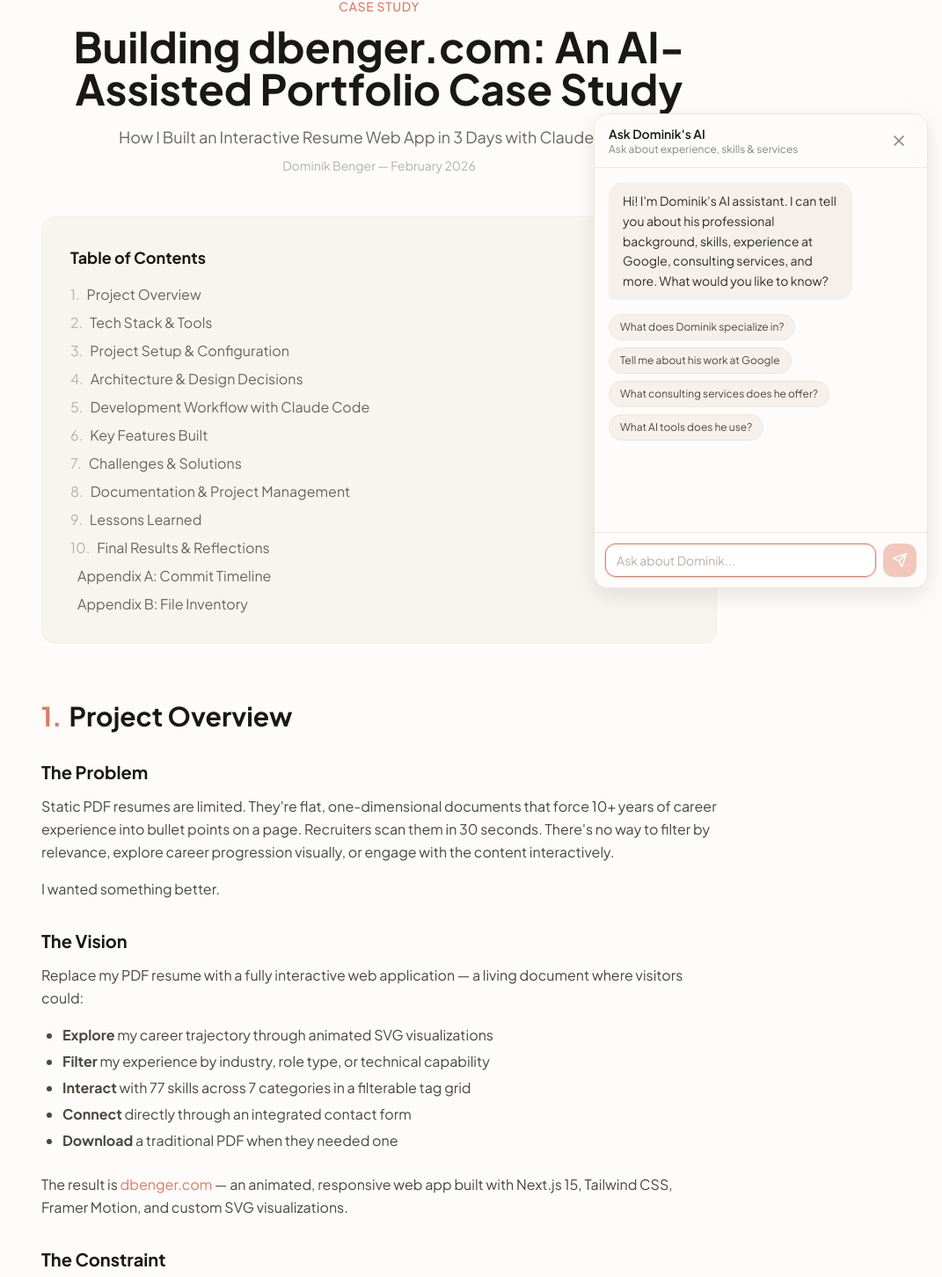
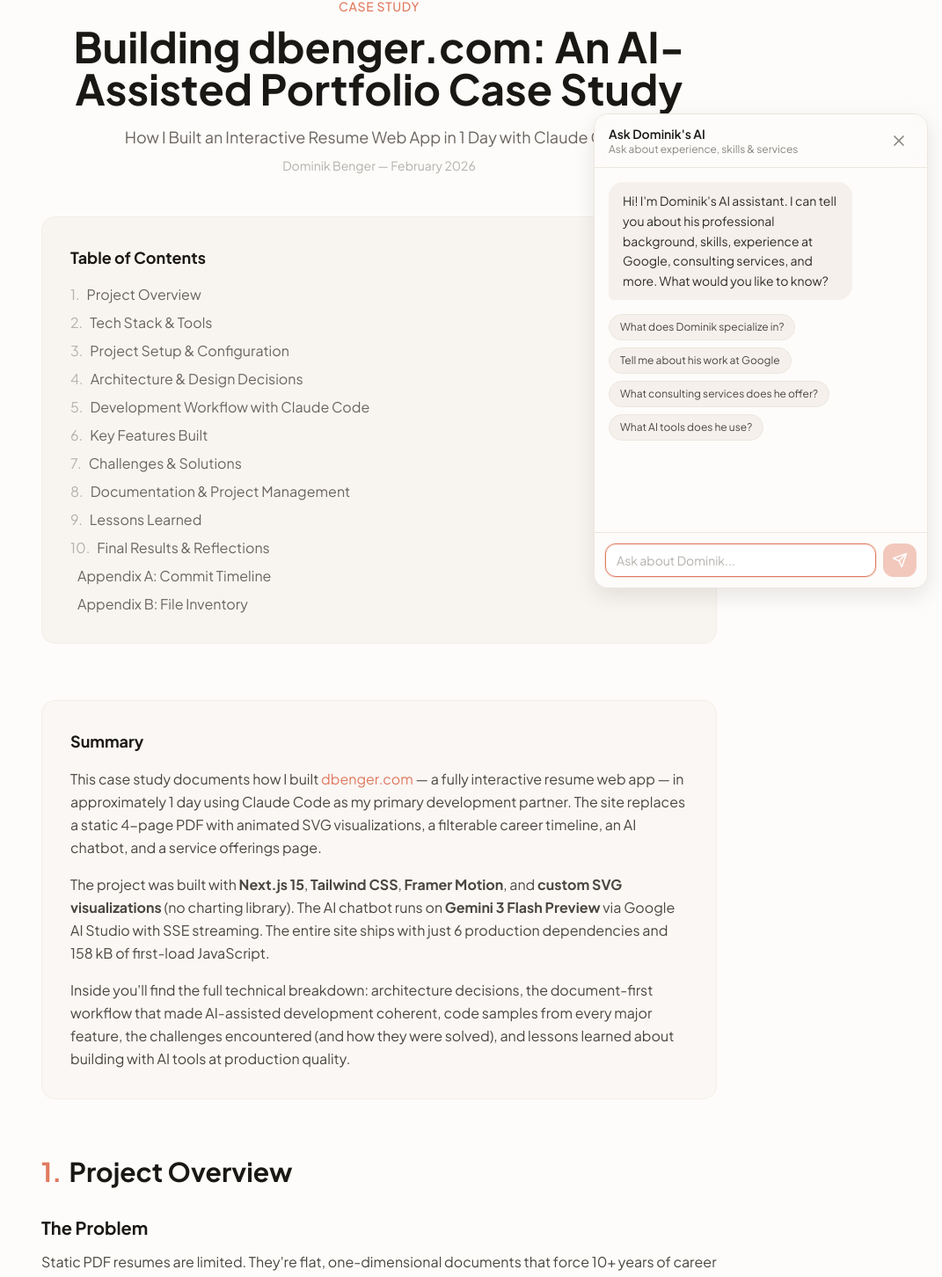
Before and after one commit to Ninety2UA/web-app-resume, a Next.js app: page /how-i-built-this in a window 1280 px wide. Shown: the part 115-1567 px from the top of the page at 88% size, without its empty margins (209-1280 px from the left). Built offline with nearby package versions, Linux system fonts and the light colour scheme.

Commit message:
Add summary section to ebook page, make hero ebook button more visible, update timeline to 1 day
Co-Authored-By: Claude Opus 4.6 <noreply@anthropic.com>

```diff
--- a/src/components/ebook/EbookContent.tsx
+++ b/src/components/ebook/EbookContent.tsx
@@ -73,7 +73,7 @@ export function EbookContent() {
               Building dbenger.com: An AI-Assisted Portfolio Case Study
             </h1>
             <p className="text-warm-600 max-w-2xl mx-auto text-lg leading-relaxed mb-2">
-              How I Built an Interactive Resume Web App in 3 Days with Claude Code
+              How I Built an Interactive Resume Web App in 1 Day with Claude Code
             </p>
             <p className="text-warm-400 text-sm">Dominik Benger &mdash; February 2026</p>
           </motion.div>
@@ -102,6 +102,20 @@ export function EbookContent() {
             </ol>
           </motion.nav>
 
+          {/* ── Summary ── */}
+          <motion.section {...sectionAnim} className="bg-warm-100/40 border border-warm-200/50 rounded-2xl p-5 sm:p-8 mb-16">
+            <h2 className="text-lg font-bold text-warm-900 mb-4">Summary</h2>
+            <p className="text-warm-700 leading-relaxed mb-4">
+              This case study documents how I built <a href="https://dbenger.com" className="text-coral hover:underline">dbenger.com</a> &mdash; a fully interactive resume web app &mdash; in approximately 1 day using Claude Code as my primary development partner. The site replaces a static 4-page PDF with animated SVG visualizations, a filterable career timeline, an AI chatbot, and a service offerings page.
+            </p>
+            <p className="text-warm-700 leading-relaxed mb-4">
+              The project was built with <strong>Next.js 15</strong>, <strong>Tailwind CSS</strong>, <strong>Framer Motion</strong>, and <strong>custom SVG visualizations</strong> (no charting library). The AI chatbot runs on <strong>Gemini 3 Flash Preview</strong> via Google AI Studio with SSE streaming. The entire site ships with just 6 production dependencies and 158 kB of first-load JavaScript.
+            </p>
+            <p className="text-warm-700 leading-relaxed">
+              Inside you&apos;ll find the full technical breakdown: architecture decisions, the document-first workflow that made AI-assisted development coherent, code samples from every major feature, the challenges encountered (and how they were solved), and lessons learned about building with AI tools at production quality.
+            </p>
+          </motion.section>
+
           {/* ── Section 1: Project Overview ── */}
           <motion.section {...sectionAnim}>
             <SectionTitle id="project-overview" number="1" title="Project Overview" />
@@ -129,7 +143,7 @@ export function EbookContent() {
 
             <SubTitle>The Constraint</SubTitle>
             <p className="text-warm-700 leading-relaxed mb-6">
-              I built the entire project in approximately <strong>3 days</strong> using Claude Code as my primary development partner. No design team, no Figma mockups, no prior React/Next.js project in this domain. Just a 4-page resume PDF, a product requirements document, and an AI coding assistant.
+              I built the entire project in approximately <strong>1 day</strong> using Claude Code as my primary development partner. No design team, no Figma mockups, no prior React/Next.js project in this domain. Just a 4-page resume PDF, a product requirements document, and an AI coding assistant.
             </p>
 
             <SubTitle>What It Became</SubTitle>
@@ -887,7 +901,7 @@ export function EbookContent() {
             <SubTitle>By the Numbers</SubTitle>
             <div className="grid grid-cols-2 sm:grid-cols-3 gap-4 mb-8">
               {[
-                { label: 'Development time', value: '~3 days' },
+                { label: 'Development time', value: '~1 day' },
                 { label: 'Total commits', value: '30+' },
                 { label: 'Source files', value: '~37' },
                 { label: 'Lines (initial commit)', value: '10,581' },
@@ -910,7 +924,7 @@ export function EbookContent() {
             <SubTitle>What Worked</SubTitle>
             <ol className="list-decimal pl-6 text-warm-700 leading-relaxed mb-8 space-y-2">
               <li><strong>The document-first approach</strong> &mdash; PRD &rarr; Spec &rarr; Plan &rarr; Build. The upfront investment in docs made the autonomous build phase possible.</li>
-              <li><strong>Claude Code for rapid prototyping</strong> &mdash; Going from zero to a deployed, responsive, accessible web app in 3 days would not have been feasible without AI assistance.</li>
+              <li><strong>Claude Code for rapid prototyping</strong> &mdash; Going from zero to a deployed, responsive, accessible web app in 1 day would not have been feasible without AI assistance.</li>
               <li><strong>Custom SVG visualizations</strong> &mdash; They&apos;re the differentiating feature. Visitors engage with the Career Path chart in a way they never would with a static timeline.</li>
               <li><strong>Progressive refinement</strong> &mdash; The &ldquo;ship, then iterate&rdquo; approach kept momentum high.</li>
               <li><strong>Persistent documentation</strong> &mdash; The docs survived across sessions and prevented context loss.</li>
--- a/src/components/hero/HeroSection.tsx
+++ b/src/components/hero/HeroSection.tsx
@@ -42,7 +42,7 @@ export function HeroSection() {
             <div className="mb-3">
               <Link
                 href="/how-i-built-this"
-                className="inline-flex items-center gap-1.5 text-xs font-medium text-warm-500 bg-warm-100 border border-warm-200 rounded-full px-3 py-1 hover:text-coral hover:border-coral/30 transition-all duration-200"
+                className="inline-flex items-center gap-1.5 text-sm font-semibold text-coral bg-coral/10 border border-coral/25 rounded-full px-4 py-1.5 hover:bg-coral/20 hover:border-coral/40 transition-all duration-200"
               >
                 How I build this Web App
                 <svg width="12" height="12" viewBox="0 0 24 24" fill="none" stroke="currentColor" strokeWidth="2.5" strokeLinecap="round" strokeLinejoin="round" aria-hidden="true">
```
Also changed, not shown: 2 other files (tests, documents, lock files or other folders).
